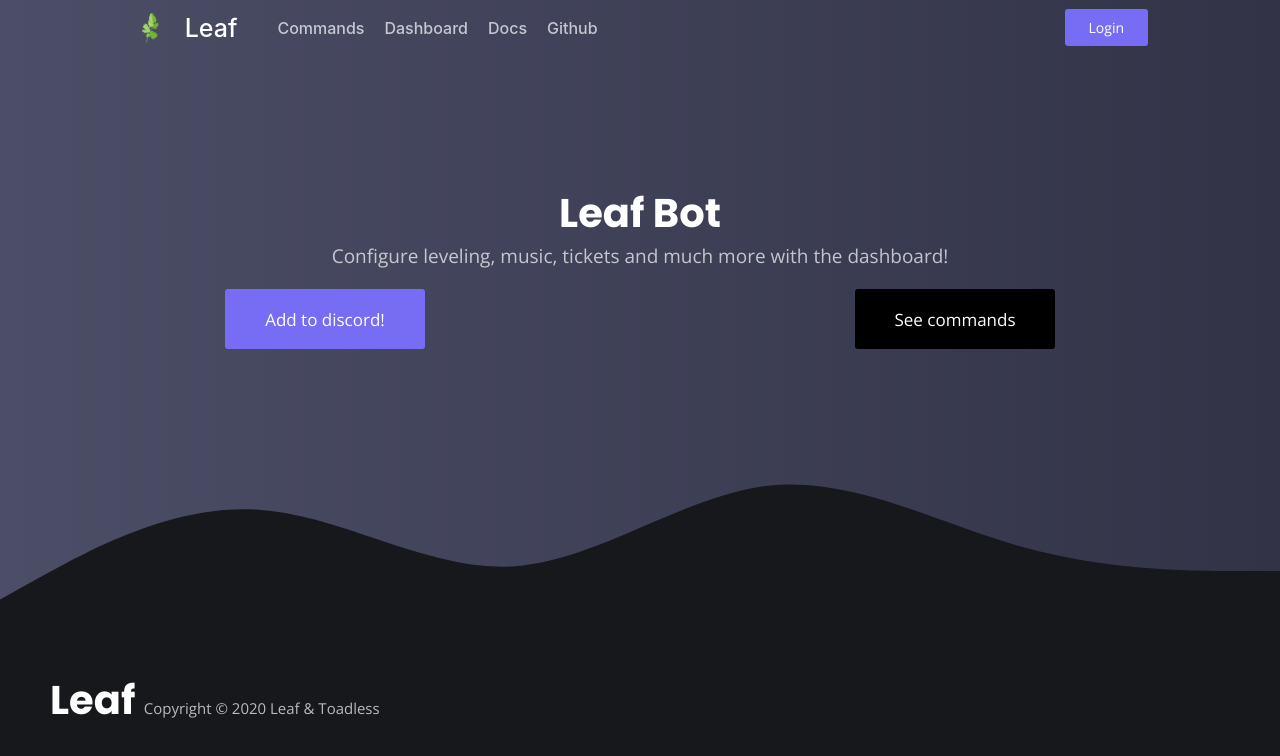
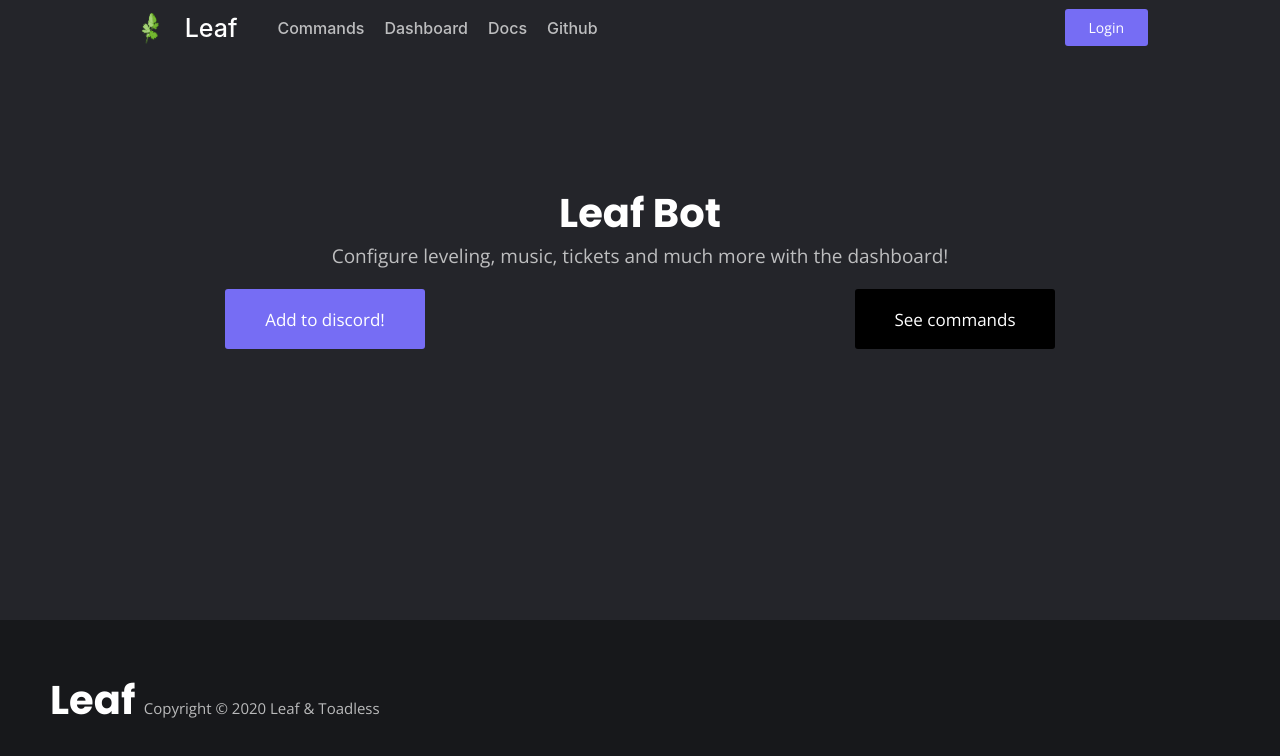
Before and after one commit to Discord-Leaf/Dashboard-Client, a React app: page / in a window 1280 px wide. Built offline with nearby package versions, Linux system fonts and the light colour scheme; no server answers.

Commit message:
ui changes

```diff
--- a/src/components/footer.js
+++ b/src/components/footer.js
@@ -7,9 +7,6 @@
 const Footer = () => {
     return (
         <div>
-            <svg xmlns="http://www.w3.org/2000/svg" className="wave" viewBox="0 0 1440 320">
-                <path fill="#17181b" fillOpacity="1" d="M0,256L48,229.3C96,203,192,149,288,154.7C384,160,480,224,576,218.7C672,213,768,139,864,128C960,117,1056,171,1152,197.3C1248,224,1344,224,1392,224L1440,224L1440,320L1392,320C1344,320,1248,320,1152,320C1056,320,960,320,864,320C768,320,672,320,576,320C480,320,384,320,288,320C192,320,96,320,48,320L0,320Z"></path>
-            </svg>
             <div className="footer">
                 <p className="footer-content" id="h4">Leaf <span id="p">Copyright © 2020 Leaf & Toadless</span></p>
             </div>
--- a/src/pages/landingpage.js
+++ b/src/pages/landingpage.js
@@ -20,7 +20,7 @@
         }
     }
     return (
-        <div>
+        <div className="headcolors">
             <Header />
             <div className="dv">
                 <h1 className="ltitle h1">Leaf Bot</h1>
--- a/src/styles/dashboardpage.css
+++ b/src/styles/dashboardpage.css
@@ -81,4 +81,4 @@
     100% {
       transform: rotate(360deg);
     }
-  }
+}
--- a/src/styles/header.css
+++ b/src/styles/header.css
@@ -7,7 +7,7 @@
 }
 
 body {
-  background-image: linear-gradient(to right, #4c4e67 , #323347);
+  background-color: #34383c;
 }
 
 li,
@@ -62,8 +62,7 @@
 @import url('https://fonts.googleapis.com/css2?family=Open+Sans&display=swap');
 
 .headd {
-  /* background-color:#24252a; */
-  background-color: transparent;
+  background-color:#24252a;
 }
 
 .uimg {
--- a/src/styles/landing.css
+++ b/src/styles/landing.css
@@ -22,10 +22,6 @@
     margin: 0 auto;
     display: block;
     text-align: center;
-}
-
-body {
-    background-color: #24252a;
 }
 
 /* .ltitle {
@@ -54,3 +50,13 @@
 .black {
     background-color: black;
 }
+
+
+body {
+    background-color: #24252a;
+}
+
+.headcolors {
+    background-color: #24252a;
+    height: 100%;
+}
```
Also changed, not shown: dist/Landing.test.css (deleted), dist/discord.87567f0b.png (deleted), dist/index.html, dist/logo.c460f790.png (deleted), dist/menuarrow.678d3dac.svg (deleted), src/styles/notfound.css (line endings or trailing spaces), 19 other files.
